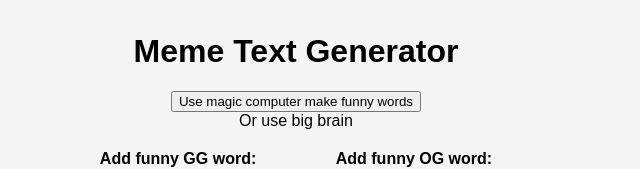
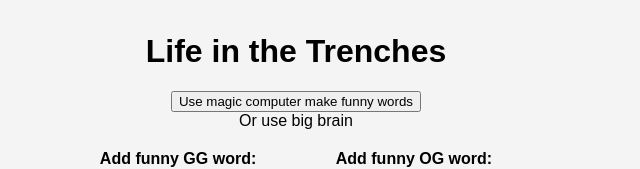
Before and after one commit to natbutter/hahameme, a React (Create React App) app: page / in a window 1280 px wide. Shown: the top 169 px of the page, without its empty margins (344-984 px from the left). Built offline with nearby package versions, Linux system fonts and the light colour scheme.

Commit message:
some more changes

```diff
--- a/src/MemeGenerator.js
+++ b/src/MemeGenerator.js
@@ -70,7 +70,7 @@ const MemeGenerator = () => {
     ctx.clearRect(0, 0, ctx.canvas.width, ctx.canvas.height);
     ctx.drawImage(image, 0, 0, ctx.canvas.width, ctx.canvas.height);
 
-    ctx.font = '12px ComicSans';
+    ctx.font = '12px Comic Sans MS';
     // ctx.fillStyle = 'black';
     ctx.strokeStyle = 'black';
     ctx.lineWidth = 0.1;
@@ -118,7 +118,7 @@ const MemeGenerator = () => {
 
   return (
     <div className="container">
-      <h1>Meme Text Generator</h1>
+      <h1>Life in the Trenches</h1>
       <button onClick={generateText} disabled={loading}>
         {loading ? 'Generating...' : 'Use magic computer make funny words'}
       </button>
--- a/src/index.css
+++ b/src/index.css
@@ -1,8 +1,6 @@
 body {
   margin: 0;
-  font-family: -apple-system, BlinkMacSystemFont, 'Segoe UI', 'Roboto', 'Oxygen',
-    'Ubuntu', 'Cantarell', 'Fira Sans', 'Droid Sans', 'Helvetica Neue',
-    sans-serif;
+  font-family: 'Comic Sans MS', 'Comic Sans', cursive;
   -webkit-font-smoothing: antialiased;
   -moz-osx-font-smoothing: grayscale;
 }
```
